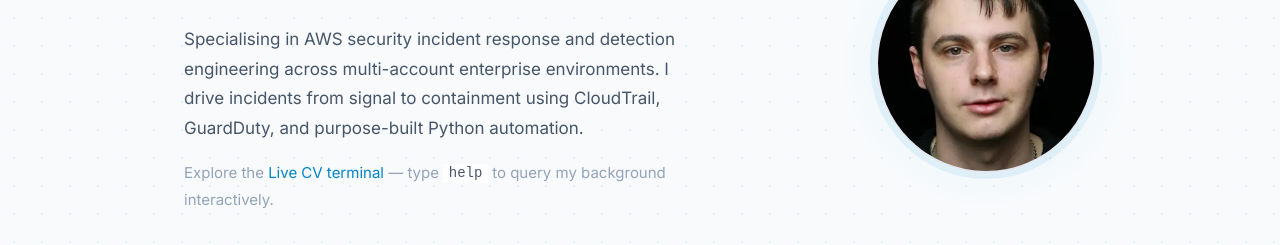
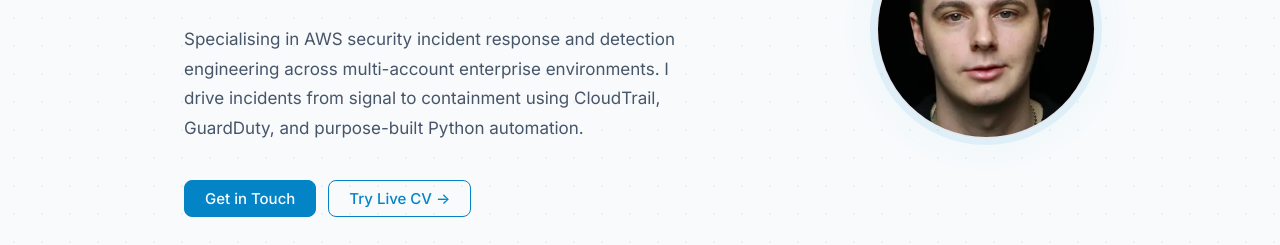
Before and after one commit to Koalatyyy/resume-website, a plain HTML site: page index.html in a window 1280 px wide. Shown: the part 360-605 px from the top of the page. Drawn offline with Linux system fonts and the light colour scheme.

Commit message:
Replace hero teaser paragraph with Try Live CV CTA button

```diff
--- a/index.html
+++ b/index.html
@@ -198,11 +198,9 @@
             multi-account enterprise environments. I drive incidents from signal to containment
             using CloudTrail, GuardDuty, and purpose-built Python automation.
           </p>
-          <p class="hero-teaser">
-            Explore the <a href="#terminal" class="hero-term-link">Live CV terminal</a> — type <code>help</code> to query my background interactively.
-          </p>
           <div class="hero-actions">
             <a href="#contact" class="btn btn-primary">Get in Touch</a>
+            <a href="#terminal" class="btn btn-outline hero-term-link">Try Live CV →</a>
           </div>
           <div class="hero-socials">
             <a href="https://www.linkedin.com/in/thomas-haggath/" target="_blank" rel="noopener noreferrer" aria-label="LinkedIn">
--- a/style.css
+++ b/style.css
@@ -326,32 +326,7 @@ section {
   color: var(--text-muted);
   font-size: 1.0625rem;
   line-height: 1.75;
-  margin-bottom: 1rem;
-}
-
-.hero-teaser {
-  max-width: 520px;
-  color: var(--text-subtle);
-  font-size: 0.9375rem;
   margin-bottom: 2.25rem;
-}
-
-.hero-term-link {
-  color: var(--accent);
-  border-bottom: 1px solid transparent;
-  transition: border-color var(--ease);
-}
-
-.hero-term-link:hover {
-  border-bottom-color: var(--accent);
-}
-
-.hero-teaser code {
-  font-size: 0.875rem;
-  color: var(--text-muted);
-  background: var(--surface);
-  padding: 0.1em 0.4em;
-  border-radius: 3px;
 }
 
 .hero-actions {
```
